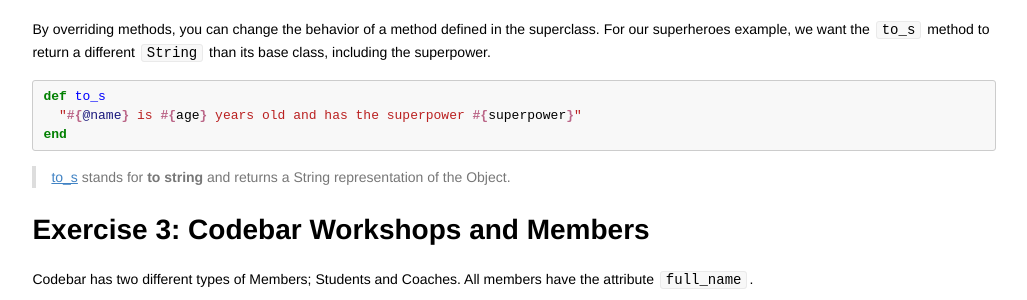
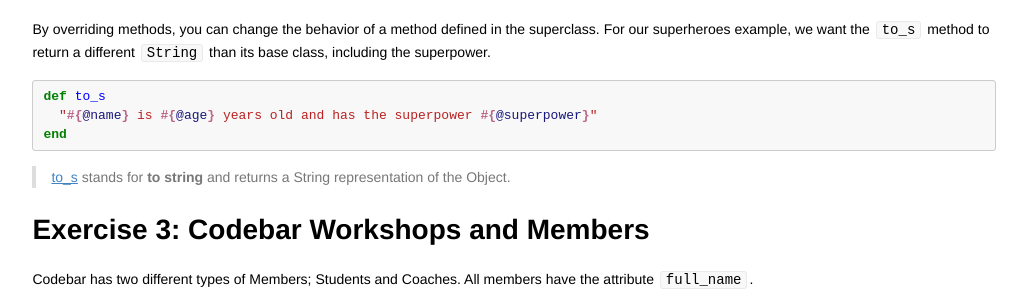
Before and after one commit to codebar/tutorials, a Jekyll site: the page built from ruby/lesson4/tutorial.md, in a window 1280 px wide and 900 px high, scrolled down 4907 px. Shown: the part 152-452 px from the top of the window, without its empty margins (126-1153 px from the left). Built offline with Jekyll 4.4.1, drawn with Linux system fonts in a browser that asks for light colours; Markdown is read by kramdown in place of the engine named in the settings.

````diff
--- a/ruby/lesson4/tutorial.md
+++ b/ruby/lesson4/tutorial.md
@@ -244,7 +244,7 @@ By overriding methods, you can change the behavior of a method defined in the su
 
 ```ruby
 def to_s
-  "#{@name} is #{age} years old and has the superpower #{superpower}"
+  "#{@name} is #{@age} years old and has the superpower #{@superpower}"
 end
 ```
 
````
